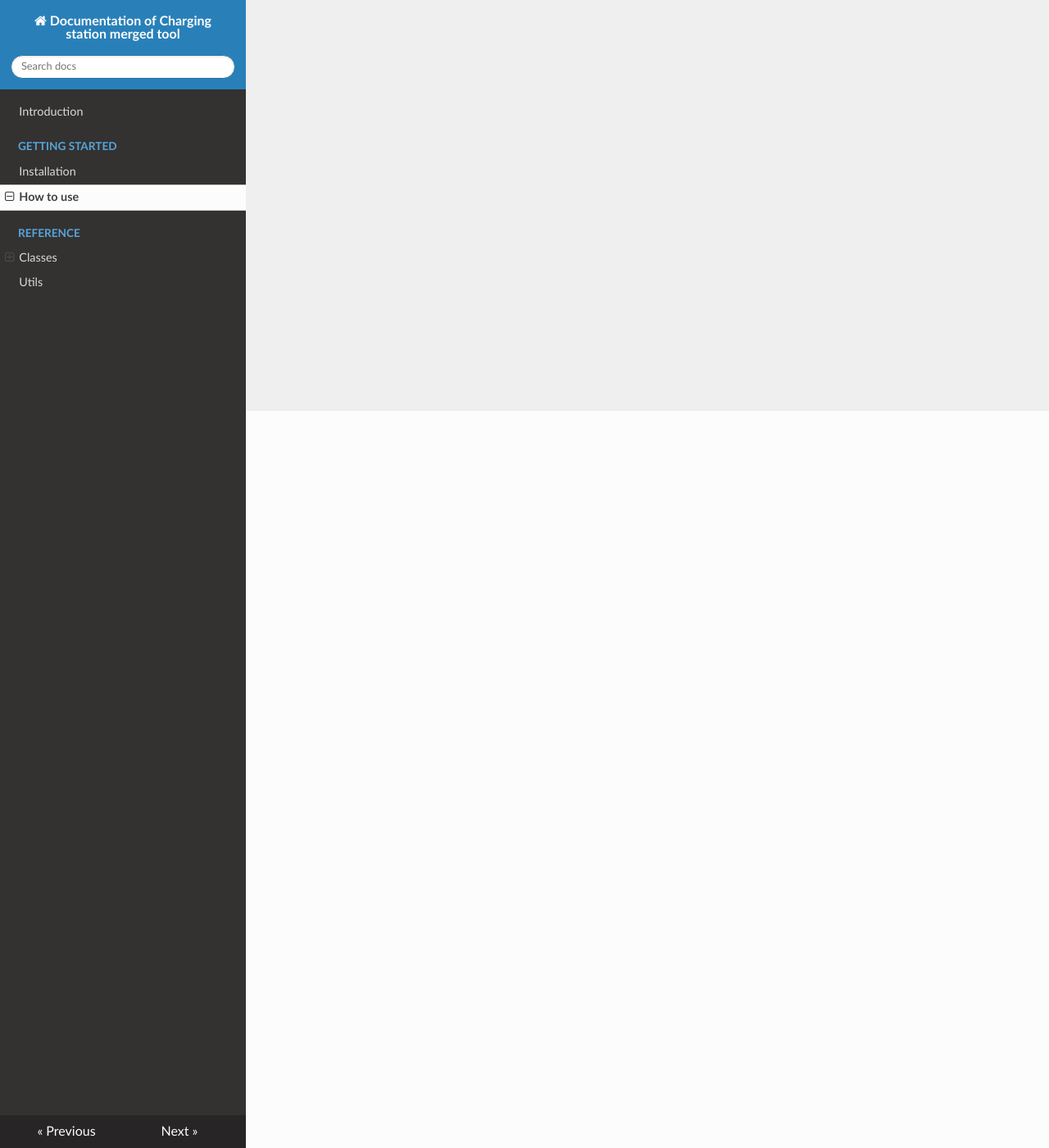
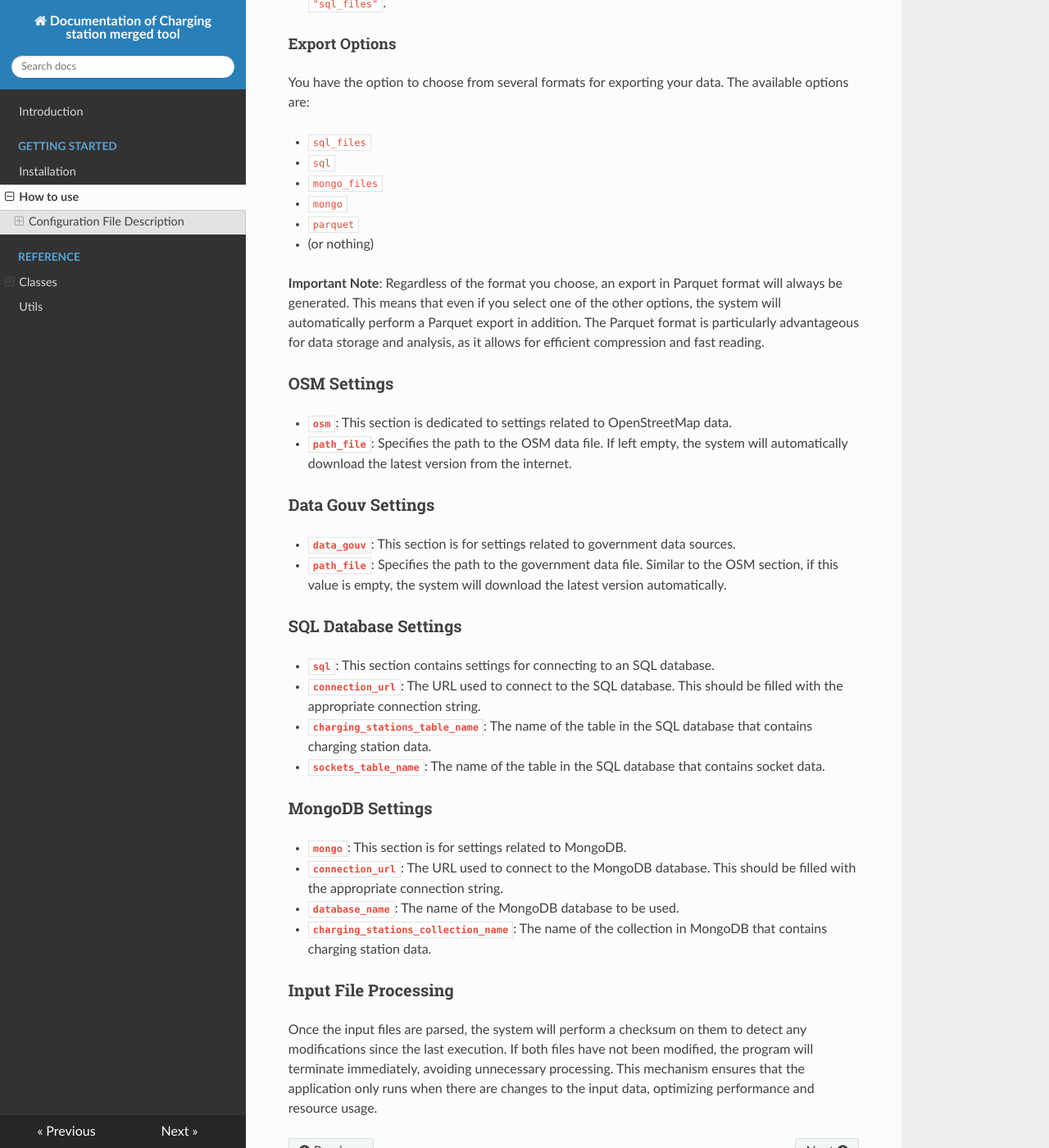
Before and after one commit to AvistoTelecom/charging-station-merge-tool, an MkDocs documentation site: the page built from docs/user_guide/usage.md, in a window 1280 px wide and 1400 px high, scrolled down 899 px. Shown: the whole window at 82% size. Built offline with MkDocs 1.6.1, drawn with Linux system fonts in a browser that asks for light colours; nearby versions of some CDN libraries; some of the changed text lies outside the part shown.

Commit message:
update usage.md

````diff
--- a/docs/user_guide/usage.md
+++ b/docs/user_guide/usage.md
@@ -1,6 +1,11 @@
 # How to use
 
-Create a config file
+Run command
+```bash
+python main.py -c config.json
+```
+
+## Configuration File Description
 ```json
 {
     "common": {
@@ -25,9 +30,50 @@ Create a config file
     }
 }
 ```
-For type_export values allowed : 'sql_files', 'sql', 'mongo_files', 'mongo'
+This configuration file is structured in JSON format and is used to define various settings for the application. Below is a breakdown of its components:
 
-Run command
-```bash
-python main.py -c config.json
-```
+### Common Settings
+
+- **`common`**: This section contains settings that are applicable across the application.
+  - **`distance`**: Specifies the distance (in meters) used to group charging stations together. In this example, the distance is set to 1500 meters.
+  - **`type_export`**: Defines the type of export format to be used. In this case, it is set to `"sql_files"`.
+
+#### Export Options
+You have the option to choose from several formats for exporting your data. The available options are:
+
+- `sql_files`
+- `sql`
+- `mongo_files`
+- `mongo`
+- `parquet`
+- (or nothing)
+
+**Important Note**: Regardless of the format you choose, an export in Parquet format will always be generated. This means that even if you select one of the other options, the system will automatically perform a Parquet export in addition. The Parquet format is particularly advantageous for data storage and analysis, as it allows for efficient compression and fast reading.
+
+### OSM Settings
+
+- **`osm`**: This section is dedicated to settings related to OpenStreetMap data.
+  - **`path_file`**: Specifies the path to the OSM data file. If left empty, the system will automatically download the latest version from the internet.
+
+### Data Gouv Settings
+
+- **`data_gouv`**: This section is for settings related to government data sources.
+  - **`path_file`**: Specifies the path to the government data file. Similar to the OSM section, if this value is empty, the system will download the latest version automatically.
+
+### SQL Database Settings
+
+- **`sql`**: This section contains settings for connecting to an SQL database.
+  - **`connection_url`**: The URL used to connect to the SQL database. This should be filled with the appropriate connection string.
+  - **`charging_stations_table_name`**: The name of the table in the SQL database that contains charging station data.
+  - **`sockets_table_name`**: The name of the table in the SQL database that contains socket data.
+
+### MongoDB Settings
+
+- **`mongo`**: This section is for settings related to MongoDB.
+  - **`connection_url`**: The URL used to connect to the MongoDB database. This should be filled with the appropriate connection string.
+  - **`database_name`**: The name of the MongoDB database to be used.
+  - **`charging_stations_collection_name`**: The name of the collection in MongoDB that contains charging station data.
+
+### Input File Processing
+
+Once the input files are parsed, the system will perform a checksum on them to detect any modifications since the last execution. If both files have not been modified, the program will terminate immediately, avoiding unnecessary processing. This mechanism ensures that the application only runs when there are changes to the input data, optimizing performance and resource usage.
````
Also changed, not shown: 1 other file.
